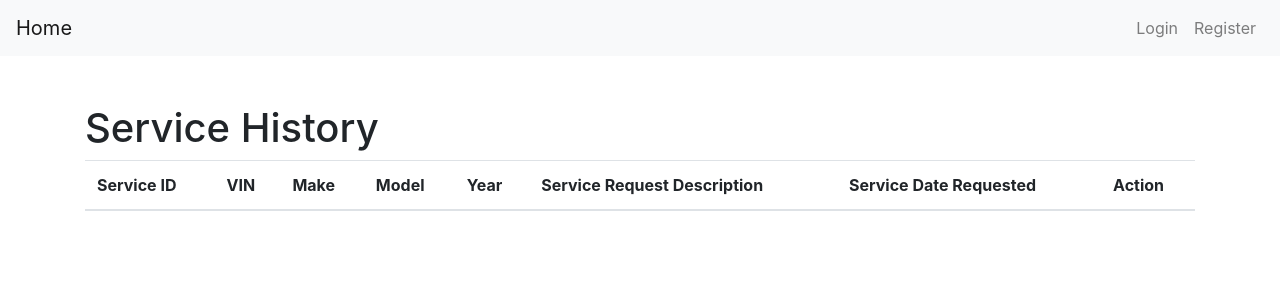
After one commit to SoumilSaxena/CarDealership, a Flask app: template templates/service_mechanicview.html in a window 1280 px wide. The commit adds this page. Shown: the top 300 px of the page. Run offline with Flask 3, Linux system fonts and the light colour scheme; the template is opened without the code that fills it: most values are stand-ins (such as "Sample title", 1, 10 or a date in 2020); lists and menus that the app fills with data are empty; parts of the project's set-up code (start-up, migrations or seed data) failed here and were passed over; some libraries are stand-ins or nearby versions.

Commit message:
Service Request and completion
-Added some fields to service_history table
-Customer can complete request to service
-Mechanic can view and complete service

```diff
--- a/setup.py
+++ b/setup.py
@@ -1,4 +1,5 @@
 from flask import Flask, render_template, request, redirect, url_for, session, flash
+import datetime
 import psycopg2
 from functools import wraps
 import hashlib
@@ -8,7 +9,7 @@ import re
 app = Flask(__name__)
 app.secret_key = "abc123"  # replace before project submission
 #conn = psycopg2.connect("dbname=dbdesign user=postgres password=")
-conn = psycopg2.connect("dbname=Car user=postgres password=Coolsoccer456")
+#conn = psycopg2.connect("dbname=Car user=postgres password=")
 cur = conn.cursor()
 
 def hash_password(password):
@@ -83,7 +84,7 @@ def custsales():
         print(f"\nError loading Sales: {e}")
         return redirect(url_for('index'))
     data = cur.fetchall()
-    return render_template('cust_sales.html', data=data)
+    return render_template('cust_sales.html', data=data,enumerate=enumerate)
 
 @app.route('/cars')
 @login_required
@@ -142,6 +143,64 @@ def car_filter():
         print(f"\nError loading cars in: {e}")
         return render_template('cars.html', message="An unexpected error occurred.")
     return render_template('cars.html', data=data, locations=locations, custDATA=custDATA)
+
+@app.route('/service')
+@login_required
+def service():
+    try:
+        cur.execute("""SELECT sh.service_id,sh.VIN,st.Make, st.Model, st.Year,sh.service_request_description, sh.service_date_requested
+FROM Service_History sh
+JOIN Stock st ON sh.VIN = st.VIN
+WHERE sh.is_serviced = FALSE;""")
+
+    except psycopg2.Error as e:
+        print(f"\nError loading Services: {e}")
+        return redirect(url_for('index'))
+    data = cur.fetchall()
+    return render_template('service_mechanicview.html', data=data, enumerate = enumerate)
+
+
+@app.route('/request_service', methods=['GET', 'POST'])
+@login_required
+def request_service():
+    if request.method == 'POST':
+        vin = request.form['vin']
+        service_description_request = request.form['service_description_request']
+        userid = session.get('user_id')
+        cur.execute(f"Select Customer_ID FROM Customers WHERE User_ID = {userid}")
+        custID = cur.fetchall()[0]
+        from datetime import date
+        cur.execute(
+            "INSERT INTO Service_History (VIN, custid, service_request_description,service_date_requested, is_serviced) VALUES (%s, %s,%s, %s, %s)",
+            (vin, custID, service_description_request, date.today(), False)
+        )
+        conn.commit()
+        flash('Service request submitted successfully', 'success')
+        return redirect(url_for('index'))
+
+    return render_template('request_service.html',vin=request.form.get('VIN'))
+
+@app.route('/complete_service', methods=['POST'])
+@login_required
+def complete_service():
+    if request.method == 'POST':
+        service_id = request.form.get('service_id')
+        service_type = request.form.get('service_type')
+        service_description = request.form.get('service_description')
+        service_cost = request.form.get('service_cost')
+        userid = session.get('user_id')
+        cur.execute(f"SELECT employee_ID FROM employees WHERE User_ID = {userid}")
+        empID = cur.fetchone()[0]
+        from datetime import date
+
+        cur.execute("""UPDATE service_history SET Mechanic = %s, service_date_completed = %s, service_type = %s, service_description = %s, service_cost = %s, is_serviced = TRUE WHERE service_id = %s""", (empID, date.today(), service_type, service_description, service_cost, service_id))
+        conn.commit()
+        flash('Service Completed Successfully', 'success')
+        return redirect(url_for('index'))
+
+    return render_template('complete_service.html',service_id=request.form.get('service_id'))
+
+
 
 @app.route('/mark_sold', methods=['GET', 'POST'])
 @login_required
@@ -276,8 +335,6 @@ def add_employee():
         existing_user = cur.fetchone()
         if existing_user:
             return render_template('add_employee.html', message="Username already exists.")
-        if level != 1 or level != 2:
-            return render_template('add_employee.html', message="Invalid role id")
         try:
             cur.execute("INSERT INTO Users (username, password, level) VALUES (%s, %s, %s) RETURNING user_id",
                         (username, password, level))
@@ -316,7 +373,7 @@ def login():
         if cur_user:
             stored_database_password = cur_user[1]
             if verify_password(stored_database_password, password):
-                if (cur_user[2] < 3):
+                if (cur_user[2] < 3 or cur_user[2] == 4):
                     try:
                         cur.execute("SELECT employee_id FROM employees WHERE user_id = %s", (cur_user[0],))
                         session['employee_id'] = cur.fetchone()[0]
--- a/templates/add_employee.html
+++ b/templates/add_employee.html
@@ -37,6 +37,7 @@
         <select id="level" name="level" required class="form-control">
             <option value="1">Dealer</option>
             <option value="2">Engineer</option>
+            <option value="4">Mechanic</option>
         </select>
     </div>
     <button type="submit" class="btn btn-primary">Create Account</button>
--- /dev/null
+++ b/templates/service_mechanicview.html
@@ -0,0 +1,41 @@
+{% extends 'layout.html' %}
+
+{% block content %}
+<h1>Service History</h1>
+<table class="table table-hover">
+    <thead>
+        <tr>
+            <th scope="col">Service ID</th>
+            <th scope="col">VIN</th>
+            <th scope="col">Make</th>
+            <th scope="col">Model</th>
+            <th scope="col">Year</th>
+            <th scope="col">Service Request Description</th>
+            <th scope="col">Service Date Requested</th>
+            <th scope="col">Action</th>
+        </tr>
+    </thead>
+    <tbody>
+        {% for index, row in enumerate(data) %}
+        <tr>
+            <td>{{ row[0] }}</td>
+            <td>{{ row[1] }}</td>
+            <td>{{ row[2] }}</td>
+            <td>{{ row[3] }}</td>
+            <td>{{ row[4] }}</td>
+            <td>{{ row[5] }}</td>
+            <td>{{ row[6] }}</td>
+            <td>
+                <button class="btn btn-outline-secondary" data-toggle="modal"
+                    data-target="#CompleteServiceModal{{ index }}">Complete Service</button>
+                {% with service_id=row[0] %}
+                {% include 'complete_service.html' %}
+                {% endwith %}
+            </td>
+        </tr>
+        {% endfor %}
+
+    </tbody>
+</table>
+
+{% endblock %}
```
Also changed, not shown: TableCreation.sql (+14 -3 lines), templates/complete_service.html (added, +37 -0 lines), templates/cust_sales.html (+11 -3 lines), templates/index.html (+7 -0 lines), templates/request_service.html (added, +26 -0 lines).
